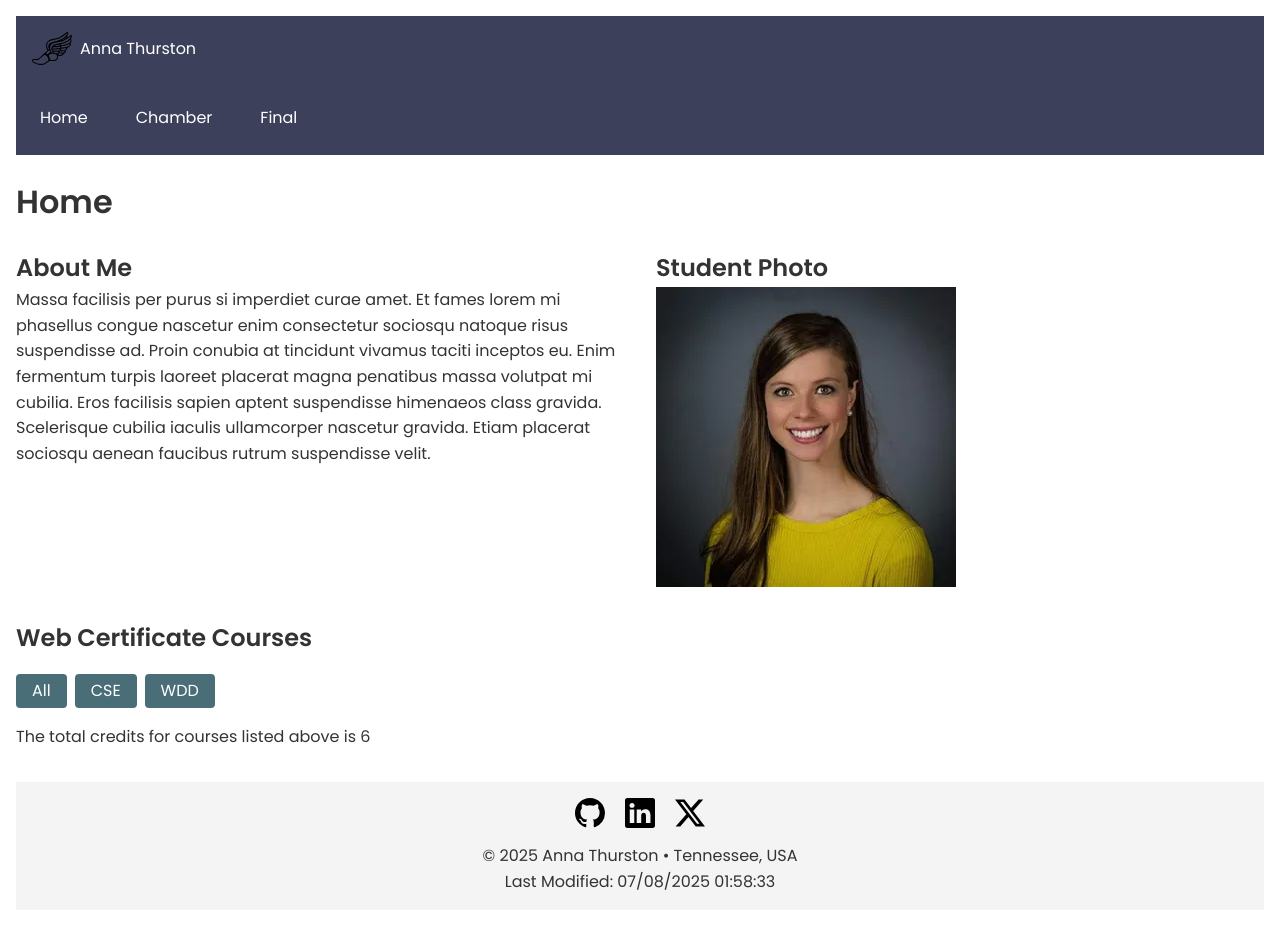
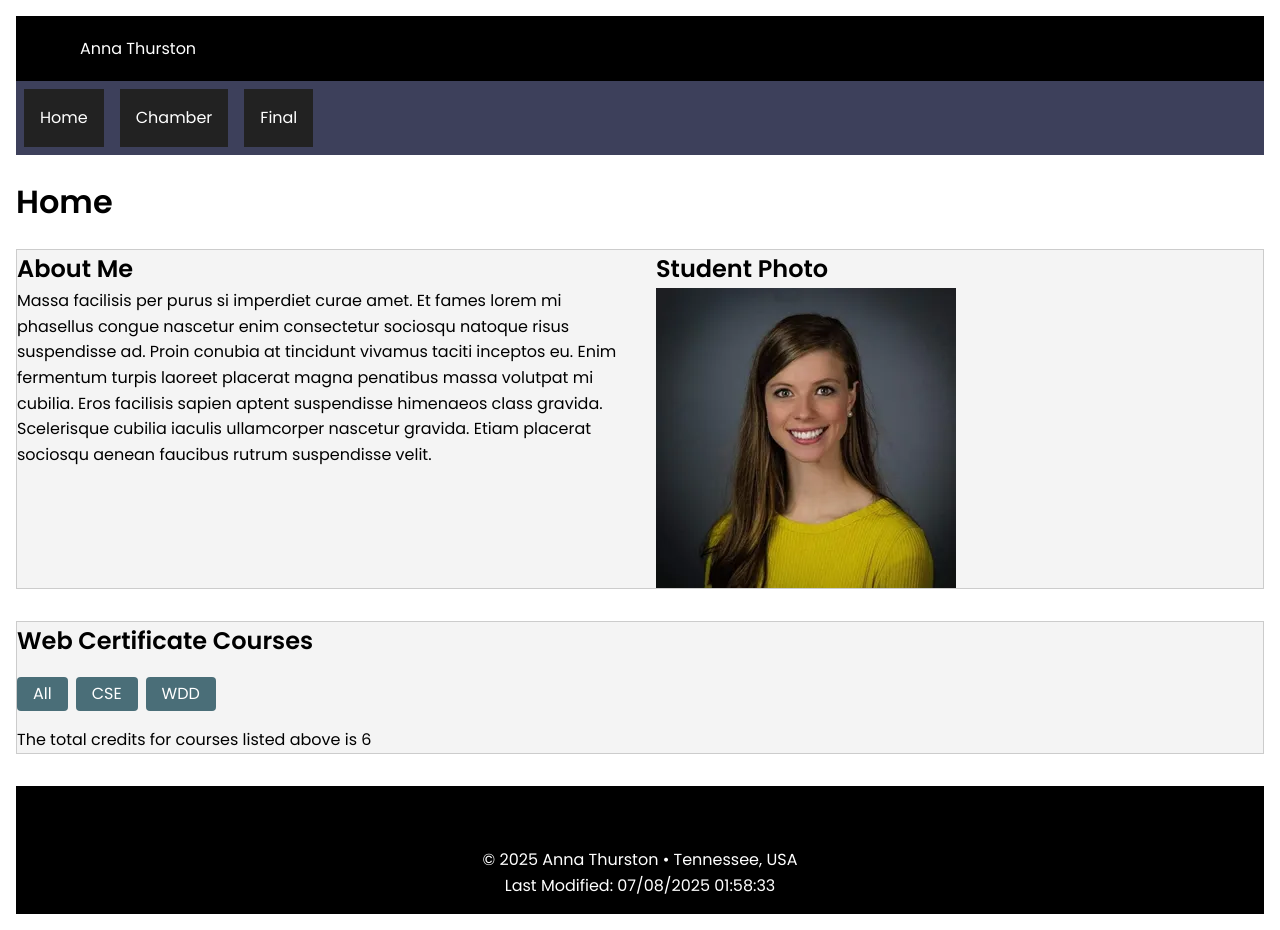
Before and after one commit to Anna-Thurston/wdd231, a plain HTML site: page index.html in a window 1280 px wide. Drawn offline with Linux system fonts and the light colour scheme.

Commit message:
Added color scheme and fixed indentation for readability

```diff
--- a/styles/small.css
+++ b/styles/small.css
@@ -1,6 +1,7 @@
 @import url('https://fonts.googleapis.com/css2?family=Poppins:wght@300;400;600&display=swap');
 
 * {
+
     margin: 0;
     padding: 0;
     box-sizing: border-box;
@@ -8,10 +9,11 @@
 
 body {
     font-family: 'Poppins', sans-serif;
+    background-color: #fff;   /* white background */
+    color: #000;              /* black text */
+    font-family: 'Poppins', sans-serif;
     line-height: 1.6;
     padding: 1rem;
-  background-color: #fff;
-  color: #333;
 }
 
 img {
@@ -24,8 +26,8 @@ header {
     display: flex;
     justify-content: space-between;
     align-items: center;
-  background-color: #3D405B;
-  color: white;
+    background-color: #000;
+    color: #fff;
     padding: 1rem;}
 
 .header-left {
@@ -35,6 +37,10 @@ header {
 }
 
 /* Hamburger Button */
+
+#menu-button {
+    color: #fff;
+}
 .hamburger {
     background: none;
     border: none;
@@ -53,6 +59,22 @@ header {
 }
 
 /* Navigation Styles */
+
+nav {
+    background-color: #000;
+}
+
+nav a {
+    color: #fff;
+    background-color: #222;
+}
+
+nav a:hover,
+nav a.active {
+    background-color: #444;
+}
+
+
 .navigation {
     display: none;
     background-color: #3D405B;
@@ -106,8 +128,22 @@ main {
 }
 
 section {
+    background-color: #f4f4f4;
+    color: #000;
+    border: 1px solid #ccc;
     margin-bottom: 2rem;
 }
+
+.course-card {
+    background-color: #222;
+    color: #fff;
+}
+
+.course-card.completed {
+    background-color: #000;
+    color: #fff;
+}
+
 
 .filters {
     display: flex;
@@ -132,8 +168,8 @@ section {
 footer {
     text-align: center;
     padding: 1rem;
-  background-color: #f4f4f4;
-  color: #333;
+    background-color: #000;
+    color: #fff;
     font-size: 0.9rem;
 }
 
```
Also changed, not shown: styles/large.css (+0 -7 lines). Lines whose indentation alone changed are shown as unchanged.
